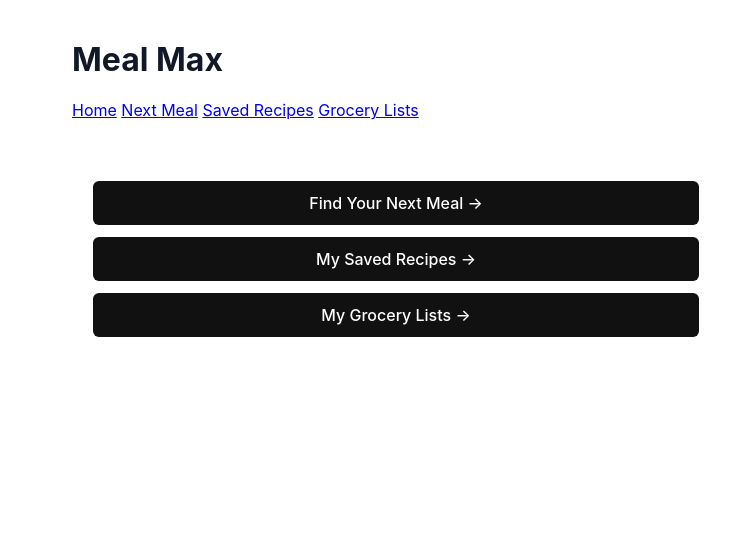
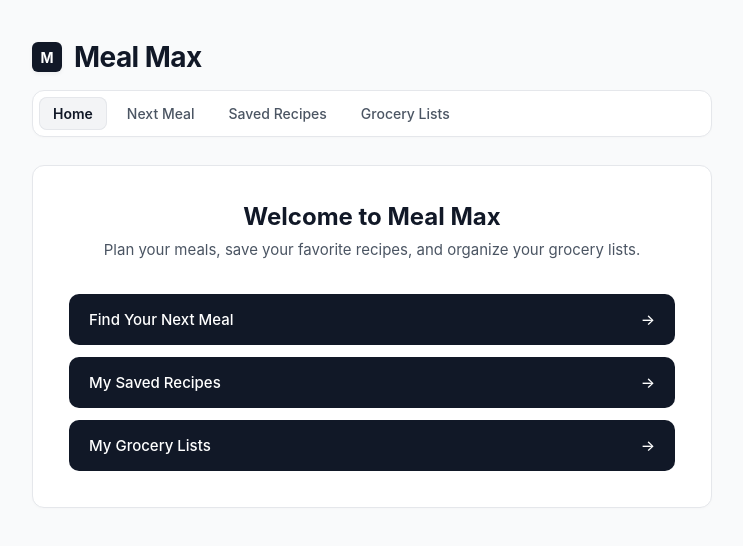
Before and after one commit to Henry-Orisonte/Meal-Max, a website: page home-page.html in a window 1280 px wide. Shown: the whole page, without its empty margins (268-1011 px from the left). Drawn offline with Linux system fonts and the light colour scheme.

Commit message:
Navigation Bar

```diff
--- a/home-page.html
+++ b/home-page.html
@@ -3,52 +3,175 @@
 <head>
     <meta charset="UTF-8" />
     <meta name="viewport" content="width=device-width, initial-scale=1.0" />
-    <title>Home Page</title>
+    <title>Home Page - Meal Max</title>
     <style>
+        * {
+            box-sizing: border-box;
+        }
+
         body {
             font-family: -apple-system, BlinkMacSystemFont, "Segoe UI", Roboto, sans-serif;
-        max-width: 600px;
+            max-width: 720px;
             margin: 40px auto;
             padding: 0 20px;
+            background: #f9fafb;
+            color: #111827;
+        }
+        .brand-header {
+            display: flex;
+            align-items: center;
+            gap: 12px;
+            margin-bottom: 16px;
+        }
+
+        .logo-box {
+            width: 30px;
+            height: 30px;
+            background: #111827;
+            border-radius: 6px;
+            display: flex;
+            align-items: center;
+            justify-content: center;
+            color: white;
+            font-weight: bold;
+            font-size: 14px;
+            box-shadow: 0 2px 4px rgba(0, 0, 0, 0.05);
+        }
+
+        .brand-header h1 {
+            font-size: 28px;
+            font-weight: 700;
+            margin: 0;
+            color: #111827;
+            letter-spacing: -0.02em;
+        }
+
+        .user-nav {
+            display: flex;
+            align-items: center;
+            gap: 6px;
+            padding: 6px;
+            margin-bottom: 28px;
+            background: #ffffff;
+            border: 1px solid #e5e7eb;
+            border-radius: 12px;
+            box-shadow: 0 1px 2px rgba(0, 0, 0, 0.02);
+        }
+
+        .user-nav a {
+            color: #4b5563;
+            font-size: 14px;
+            font-weight: 500;
+            text-decoration: none;
+            padding: 8px 14px;
+            border-radius: 8px;
+            transition: all 0.15s ease-in-out;
+        }
+
+        .user-nav a:hover {
+            color: #111827;
+            background: #f3f4f6;
+        }
+
+        .user-nav a[aria-current="page"] {
+            color: #111827;
+            background: #f3f4f6;
+            font-weight: 600;
+            box-shadow: inset 0 0 0 1px #e5e7eb;
+        }
+
+        .page-container {
             background: white;
+            border: 1px solid #e5e7eb;
+            border-radius: 12px;
+            padding: 36px;
+            text-align: center;
+            box-shadow: 0 1px 3px rgba(0, 0, 0, 0.02);
+        }
+
+        .hero h2 {
+            font-size: 24px;
+            font-weight: 700;
+            margin: 0 0 8px 0;
             color: #111827;
-        }.hero {
-        text-align: center;
-        padding: 60px 20px;
-        background: white;
-        border: 1px solid white;
-        border-radius: 12px;
-    }.hero h1 { font-size: 32px; margin-bottom: 12px; }
-    .hero p { color: #111111; font-size: 18px; margin-bottom: 28px; }
+        }
+
+        .hero p {
+            color: #4b5563;
+            font-size: 15px;
+            margin: 0 0 32px 0;
+            line-height: 1.5;
+        }
+
         .btn {
-        display: block;
+            display: flex;
+            align-items: center;
+            justify-content: space-between;
             width: 100%;
             margin-bottom: 12px;
-        padding: 12px 24px;
-        background: #111111;
+            padding: 16px 20px;
+            background: #111827;
             color: white;
             text-decoration: none;
-        border-radius: 6px;
-        font-size: 16px;
+            border-radius: 10px;
+            font-size: 15px;
             font-weight: 500;
+            transition: background-color 0.15s ease;
         }
-    .btn:hover { background: #111111; }
+
+        .btn:last-child {
+            margin-bottom: 0;
+        }
+
+        .btn:hover {
+            background: #374151;
+        }
+
+        @media (max-width: 540px) {
+            body {
+                margin: 20px auto;
+                padding: 0 12px;
+            }
+            .user-nav {
+                flex-wrap: wrap;
+                gap: 4px;
+                padding: 4px;
+            }
+            .user-nav a {
+                flex: 1;
+                text-align: center;
+                font-size: 13px;
+                padding: 8px 10px;
+            }
+            .page-container {
+                padding: 24px;
+            }
+        }
     </style>
 </head>
 <body>
-        <h1>Meal Max </h1>
-        <header>
-            <nav>
-                <a href="home-page.html" >Home</a>
-                <a href="next-meal-page.html" >Next Meal</a>
-                <a href="saved-recipes-page.html" >Saved Recipes</a>
-                <a href="grocery-lists-page.html" >Grocery Lists</a>
+
+    <div class="brand-header">
+        <div class="logo-box">M</div>
+        <h1>Meal Max</h1>
+    </div>
+
+    <nav class="user-nav" aria-label="Main Navigation">
+        <a href="home-page.html" aria-current="page">Home</a>
+        <a href="next-meal-page.html">Next Meal</a>
+        <a href="saved-recipes-page.html">Saved Recipes</a>
+        <a href="grocery-lists-page.html">Grocery Lists</a>
     </nav>
-        </header>
+
+    <main class="page-container">
         <div class="hero">
-            <a href="next-meal-page.html" class="btn">    Find Your Next Meal   &rarr;</a>
-            <a href="saved-recipes-page.html" class="btn">My Saved Recipes  &rarr;</a>
-            <a href="grocery-lists-page.html" class="btn">My Grocery Lists  &rarr;</a>
+            <h2>Welcome to Meal Max</h2>
+            <p>Plan your meals, save your favorite recipes, and organize your grocery lists.</p>
+            <a href="next-meal-page.html" class="btn"><span>Find Your Next Meal</span> &rarr;</a>
+            <a href="saved-recipes-page.html" class="btn"><span>My Saved Recipes</span> &rarr;</a>
+            <a href="grocery-lists-page.html" class="btn"><span>My Grocery Lists</span> &rarr;</a>
         </div>
+    </main>
+
 </body>
 </html>
```
Lines whose indentation alone changed are shown as unchanged.
